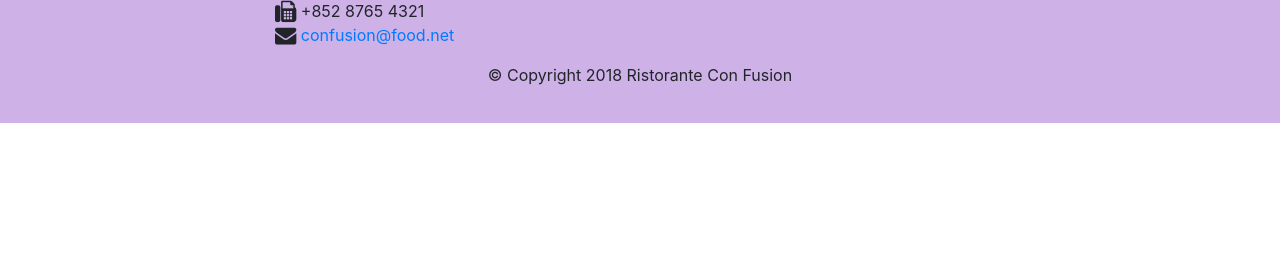
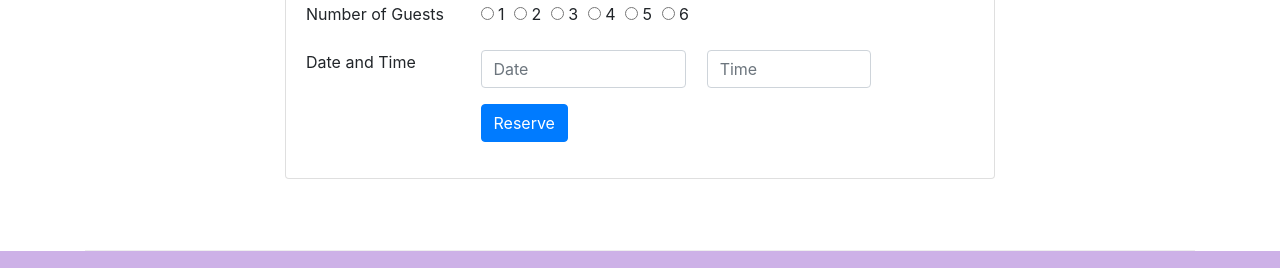
Before and after one commit to baophamhoang/LearnJS_W1, a website: page index.html in a window 1280 px wide. Shown: the part 1689-1957 px from the top of the page. Before the commit the page ends 1812 px from the top, so only its background shows below. Drawn offline with nearby package versions, Linux system fonts and the light colour scheme.

Commit message:
reserve card

```diff
--- a/css/style.css
+++ b/css/style.css
@@ -54,3 +54,8 @@ body{
 #check-label:hover{
     font-weight: 500;
 }
+
+.check-box{
+    margin-right: 5px;
+    display: inline-block;
+}
--- a/index.html
+++ b/index.html
@@ -32,21 +32,28 @@
     </nav>
     <header class="jumbotron">
         <div class="container">
-            <div class="row row-header">
+            <div class="row row-header align-items-center">
                 <div class="col-12 col-sm-6">
                     <h1>Ristorante con Fusion</h1>
                     <p>We take inspiration from the World's best cuisines, and create a unique fusion experience. Our lipsmacking creations will tickle your culinary senses!</p>
                 </div>
-                <div class="col-12 col-sm align-self-center text-center ">
-                    <img src="./img/logo.png" class="img-fluid" alt="">
-                </div>
+                <!-- <div class="col-12 col-sm align-self-center text-center "> -->
+                    <!-- <div class="row"> -->
+                        <div class="col-12 col-sm-3 text-center">
+                            <img src="./img/logo.png" class="img-fluid " alt="">
+                        </div>
+                        <div class="col-sm-3">
+                            <a href="#reserve" class="btn btn-sm btn-warning col-12">Reserve Table</a>
+                        </div>
+                    <!-- </div> -->
+                <!-- </div> -->
             </div>
         </div>
     </header>
 
     <div class="container ">
         <div class="row row-content align-items-center">
-            <div class="col-12 col-sm-4 col-md-3">
+            <div class="col-12 col-sm-4 col-md-3 order-sm-last">
                 <h3>Our Lipsmacking Culinary Creations</h3>
             </div>
             <div class="col col-sm col-md">
@@ -62,15 +69,15 @@
         </div>
 
         <div class="row row-content align-items-center">
-            <div class="col-12 col-sm-4 col-md-3 order-sm-last ">
+            <div class="col-12 col-sm-4 col-md-3  ">
                 <h3>This Month's Promotions</h3>
             </div>
-            <div class="col col-sm col-md">
+            <div class="col col-sm col-md order-sm-last">
                 <div class="media">
-                    <img src="./img/buffet.png" class="d-flex mr-3 align-self-center img-thumbnail" alt="">
+                    <img src="./img/buffet.png" class="d-flex ml-3 align-self-center img-thumbnail order-sm-last" alt="">
                     <div class="media-body">
 
-                        <h2>Weekend Grand Buffet</h2>
+                        <h2>Weekend Grand Buffet <span class="badge badge-danger">NEW</span></h2>
                         <p>Featuring mouthwatering combinations with a choice of five different salads, six enticing appetizers, six main entrees and five choicest desserts. Free flowing bubbly and soft drinks. All for just $19.99 per person </p>
                     </div>
                 </div>
@@ -78,7 +85,7 @@
         </div>
 
         <div class="row  row-content align-items-center">
-            <div class="col-12 col-sm-4 col-md-3">
+            <div class="col-12 col-sm-4 col-md-3 order-sm-last">
                 <h3>Meet our Culinary Specialists</h3>
             </div>
             <div class="col col-sm col-md">
@@ -88,6 +95,61 @@
                         <h2 class="mt-0">Alberto Somayya</h2>
                         <h4>Executive Chef</h4>
                         <p class="d-none d-sm-block">Award winning three-star Michelin chef with wide International experience having worked closely with whos-who in the culinary world, he specializes in creating mouthwatering Indo-Italian fusion experiences. </p>
+                    </div>
+                </div>
+            </div>
+        </div>
+
+    <!-- Reserve a Table -->
+        <div class="row row-content align-items-center">
+            <div class="col col-sm-8" style="margin: auto auto;">
+                <div class="card" id="reserve">
+                    <h3 class="card-header bg-warning text-white">Reserve a Table</h3>
+                    <div class="card-body">
+                        <form action="">
+                        <div class="row form-group">
+                            <div class="col-3">Number of Guests</div>
+                            <div class=" col-9">
+                                <div class="check-box">
+                                    <input  name="checkbox" type="radio" id="check1">
+                                    <label for="check1">1</label>
+                                </div>
+
+                                <div class="check-box">
+                                    <input  name="checkbox" type="radio" id="check2">
+                                    <label  for="check2">2</label>
+                                </div>
+                                <div class="check-box">
+                                    <input  name="checkbox" type="radio" id="check3">
+                                    <label for="check3">3</label>
+                                </div>
+                                <div class="check-box">
+                                    <input  name="checkbox" type="radio" id="check4">
+                                    <label for="check4">4</label>
+                                </div>
+                                <div class="check-box">
+                                    <input  name="checkbox" type="radio" id="check5">
+                                    <label for="check5">5</label>
+                                </div>
+                                <div class="check-box">
+                                    <input  name="checkbox" type="radio" id="check6">
+                                    <label for="check6">6</label>
+                                </div>
+                            </div>
+                        </div>
+                        <div class="row form-group">
+                            <div class="col-3">Date and Time</div>
+                            <div class="col-9">
+                                <input type="text" placeholder="Date" class="form-control col-5 d-inline mr-3">
+                                <input type="text" placeholder="Time" class="form-control col-4  d-inline">
+                            </div>
+                        </div>
+                        <div class="row form-group">
+                            <div class="col-9 offset-3">
+                                <button type="submit" class="btn btn-primary">Reserve</button>
+                            </div>
+                        </div>
+                    </form>
                     </div>
                 </div>
             </div>
```
